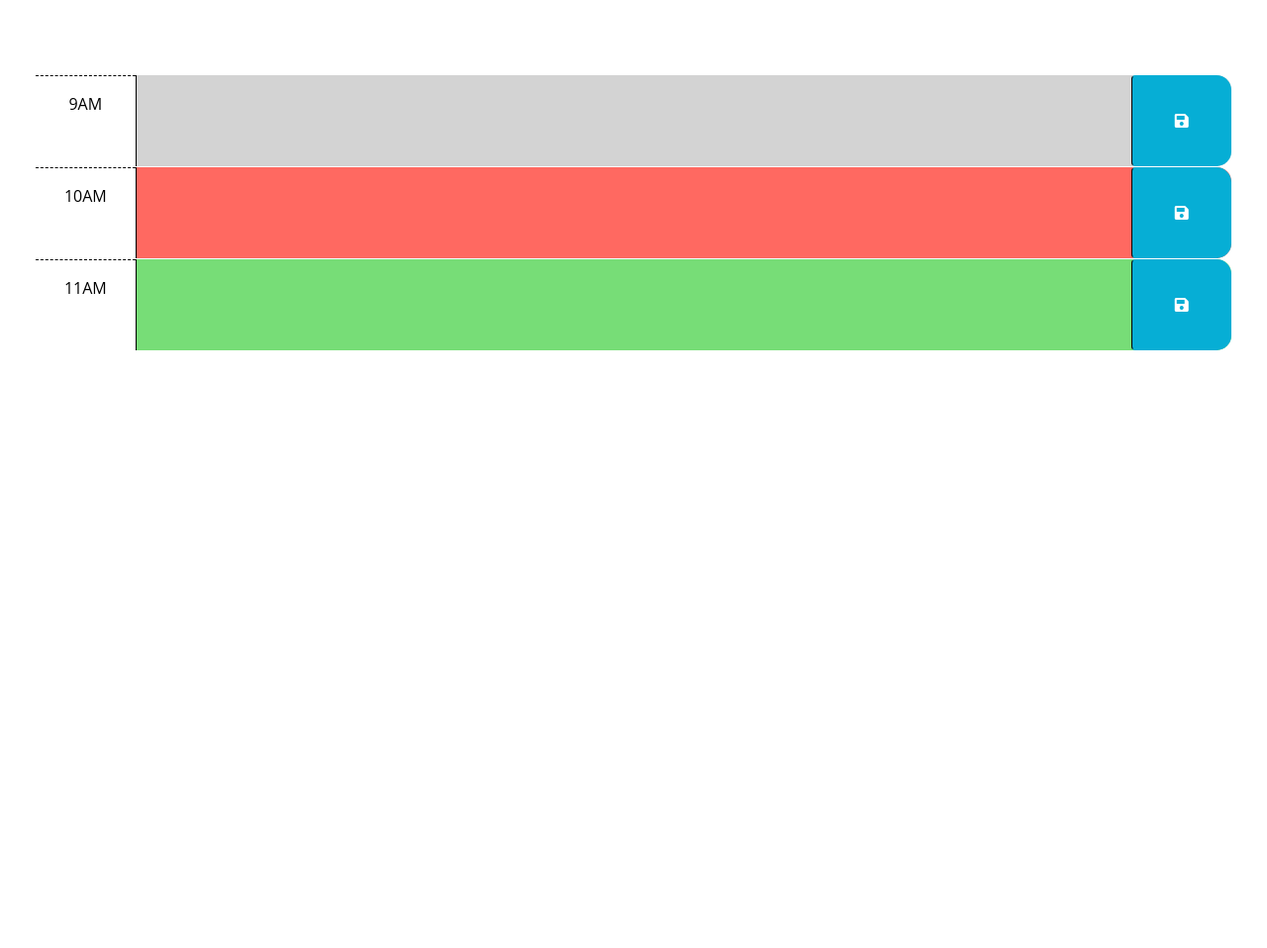
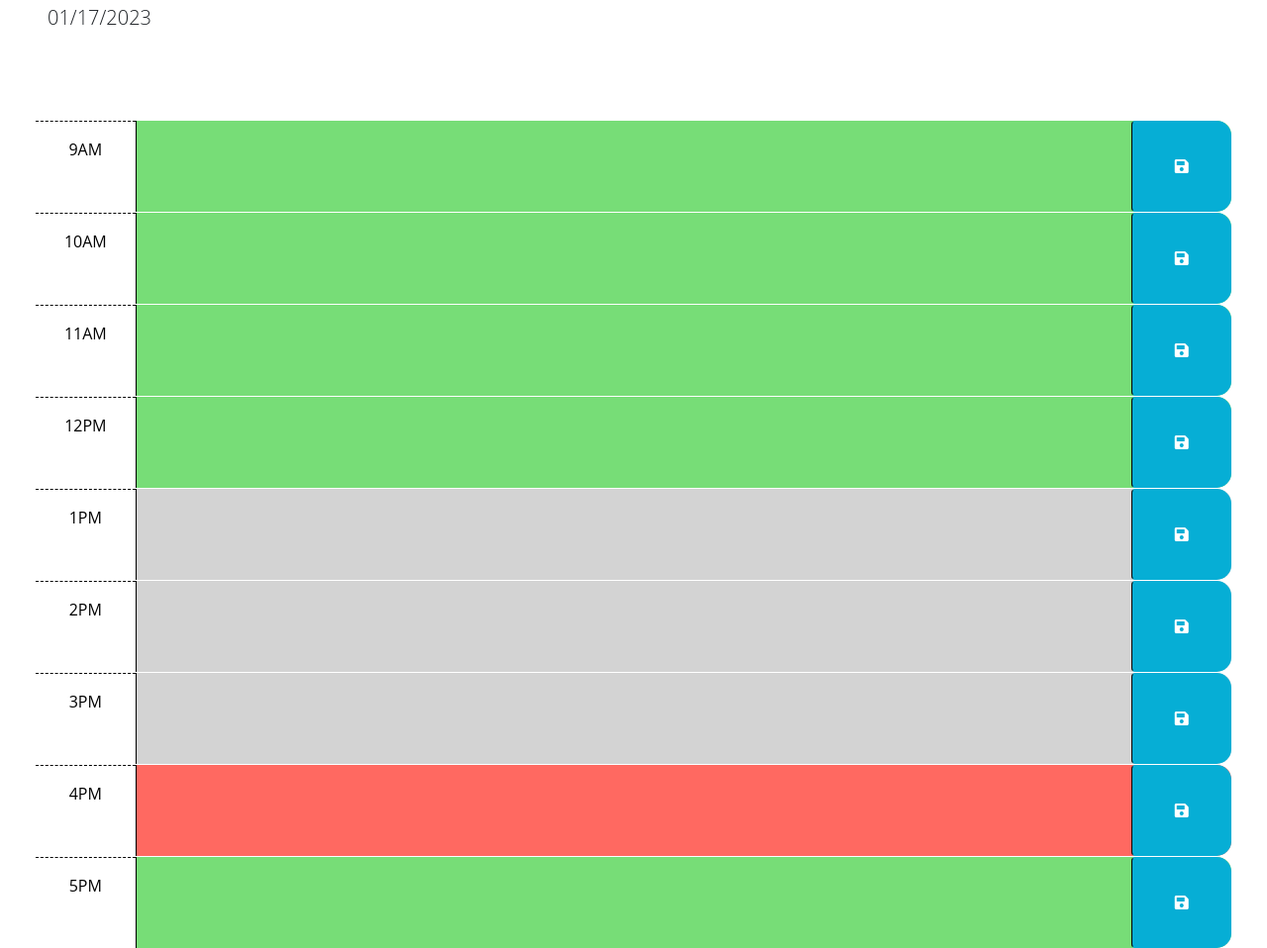
Before and after one commit to Ervin543/Daily_Planner_and_Scheduler, a plain HTML site: page index.html in a window 1280 px wide. Shown: the part 176-1134 px from the top of the page at 99% size. Before the commit the page ends 800 px from the top, so only its background shows below. Drawn offline with nearby package versions, Linux system fonts and the light colour scheme.

Commit message:
finished all javascript and html

```diff
--- a/assets/css/style.css
+++ b/assets/css/style.css
@@ -57,3 +57,8 @@ textarea {
   font-size: 20px;
   transition: all 0.3s ease-in-out;
 }
+
+/* This selsector targets the header */
+/* .lead {
+
+} */
--- a/assets/js/script.js
+++ b/assets/js/script.js
@@ -1,23 +1,42 @@
-// Wrap all code that interacts with the DOM in a call to jQuery to ensure that
-// the code isn't run until the browser has finished rendering all the elements
-// in the html.
-$(function () {
-  // TODO: Add a listener for click events on the save button. This code should
-  // use the id in the containing time-block as a key to save the user input in
-  // local storage. HINT: What does `this` reference in the click listener
-  // function? How can DOM traversal be used to get the "hour-x" id of the
-  // time-block containing the button that was clicked? How might the id be
-  // useful when saving the description in local storage?
-  //
-  // TODO: Add code to apply the past, present, or future class to each time
-  // block by comparing the id to the current hour. HINTS: How can the id
-  // attribute of each time-block be used to conditionally add or remove the
-  // past, present, and future classes? How can Day.js be used to get the
-  // current hour in 24-hour time?
-  //
-  // TODO: Add code to get any user input that was saved in localStorage and set
-  // the values of the corresponding textarea elements. HINT: How can the id
-  // attribute of each time-block be used to do this?
-  //
-  // TODO: Add code to display the current date in the header of the page.
-});
+//-- this var targets all of the save buttons in the html --//
+var buttons = $('.saveBtn');
+
+//-- this function will save the text that has been entered by the user through local storage, and that saved text will persist after the page has been refreshed --//
+buttons.on('click', function (e) {
+  console.log ($(this).siblings('textarea').val())
+  localStorage.setItem($(this).siblings('textarea').attr('id'),$(this).siblings('textarea').val())
+})
+for (let i = 0; i < localStorage.length; i++) {
+  $('#'+ i).val(localStorage.getItem(i))
+
+}
+
+//-- this var will display the current date below the header text --//
+var currentDay = dayjs();
+$('#currentDay').text(currentDay.format('MM/DD/YYYY'));
+
+//-- the code below checks to see if the current time needs to be updated at certain intervals --//
+timeUpdater ();
+setInterval(timeUpdater, 15000);
+
+function timeUpdater() {
+  //-- this var retrieves the current number of hours --//
+  var currentHour = dayjs().hour();
+
+  //-- this code loops over each time block and checks to see if it needs a specific background color to be applied based on the current time --//
+ $('.time-block').each(function () {
+   var timeBlock = parseInt($(this).attr('id').split('-')[1]);
+
+   //-- the code here checks to see if we've moved past the current hour and applies a new class to the div element that houses the time-block classes --//
+   if (timeBlock < currentHour) {
+     $(this).addClass('past');
+    } else if (timeBlock === currentHour) {
+      $(this).removeClass('past');
+      $(this).addClass('present');
+    } else {
+    $(this).removeClass('past');
+    $(this).removeClass('present');
+    $(this).addClass('future');
+  }
+})
+}
--- a/index.html
+++ b/index.html
@@ -31,42 +31,83 @@
       <p id="currentDay" class="lead"></p>
     </header>
     <div class="container-fluid px-5">
-      <!-- Use class for "past", "present", and "future" to apply styles to the
-        time-block divs accordingly. The javascript will need to do this by
-        adding/removing these classes on each div by comparing the hour in the
-        id to the current hour. The html provided below is meant to be an example
-        demonstrating how the css provided can be leveraged to create the
-        desired layout and colors. The html below should be removed or updated
-        in the finished product. Remember to delete this comment once the
-        code is implemented.
-        -->
 
-      <!-- Example of a past time block. The "past" class adds a gray background color. -->
-      <div id="hour-9" class="row time-block past">
+      <!-- added an id to all <textarea> elements to save them in local storage -->
+      <div id="hour-9" class="row time-block ">
         <div class="col-2 col-md-1 hour text-center py-3">9AM</div>
-        <textarea class="col-8 col-md-10 description" rows="3"> </textarea>
+        <textarea class="col-8 col-md-10 description" rows="3" id="0"> </textarea>
         <button class="btn saveBtn col-2 col-md-1" aria-label="save">
           <i class="fas fa-save" aria-hidden="true"></i>
         </button>
       </div>
 
-      <!-- Example of a present time block. The "present" class adds a red background color. -->
-      <div id="hour-10" class="row time-block present">
+
+      <div id="hour-10" class="row time-block ">
         <div class="col-2 col-md-1 hour text-center py-3">10AM</div>
-        <textarea class="col-8 col-md-10 description" rows="3"> </textarea>
+        <textarea class="col-8 col-md-10 description" rows="3" id="1"> </textarea>
         <button class="btn saveBtn col-2 col-md-1" aria-label="save">
           <i class="fas fa-save" aria-hidden="true"></i>
         </button>
       </div>
 
-      <!-- Example of a future time block. The "future" class adds a green background color. -->
-      <div id="hour-11" class="row time-block future">
+
+      <div id="hour-11" class="row time-block ">
         <div class="col-2 col-md-1 hour text-center py-3">11AM</div>
-        <textarea class="col-8 col-md-10 description" rows="3"> </textarea>
+        <textarea class="col-8 col-md-10 description" rows="3" id="2"> </textarea>
         <button class="btn saveBtn col-2 col-md-1" aria-label="save">
           <i class="fas fa-save" aria-hidden="true"></i>
         </button>
       </div>
+
+      <div id="hour-12" class="row time-block ">
+        <div class="col-2 col-md-1 hour text-center py-3">12PM</div>
+        <textarea class="col-8 col-md-10 description" rows="3" id="3"> </textarea>
+        <button class="btn saveBtn col-2 col-md-1" aria-label="save">
+          <i class="fas fa-save" aria-hidden="true"></i>
+        </button>
+      </div>
+
+      <div id="hour-1" class="row time-block ">
+        <div class="col-2 col-md-1 hour text-center py-3">1PM</div>
+        <textarea class="col-8 col-md-10 description" rows="3" id="4"> </textarea>
+        <button class="btn saveBtn col-2 col-md-1" aria-label="save">
+          <i class="fas fa-save" aria-hidden="true"></i>
+        </button>
+      </div>
+
+      <div id="hour-2" class="row time-block ">
+        <div class="col-2 col-md-1 hour text-center py-3">2PM</div>
+        <textarea class="col-8 col-md-10 description" rows="3" id="5"> </textarea>
+        <button class="btn saveBtn col-2 col-md-1" aria-label="save">
+          <i class="fas fa-save" aria-hidden="true"></i>
+        </button>
+      </div>
+
+      <div id="hour-3" class="row time-block ">
+        <div class="col-2 col-md-1 hour text-center py-3">3PM</div>
+        <textarea class="col-8 col-md-10 description" rows="3" id="6"> </textarea>
+        <button class="btn saveBtn col-2 col-md-1" aria-label="save">
+          <i class="fas fa-save" aria-hidden="true"></i>
+        </button>
+      </div>
+
+      <div id="hour-4" class="row time-block ">
+        <div class="col-2 col-md-1 hour text-center py-3">4PM</div>
+        <textarea class="col-8 col-md-10 description" rows="3" id="7"> </textarea>
+        <button class="btn saveBtn col-2 col-md-1" aria-label="save">
+          <i class="fas fa-save" aria-hidden="true"></i>
+        </button>
+      </div>
+
+      <div id="hour-5" class="row time-block ">
+        <div class="col-2 col-md-1 hour text-center py-3">5PM</div>
+        <textarea class="col-8 col-md-10 description" rows="3" id="8"> </textarea>
+        <button class="btn saveBtn col-2 col-md-1" aria-label="save">
+          <i class="fas fa-save" aria-hidden="true"></i>
+        </button>
+      </div>
+
+
     </div>
 
     <script src="https://cdnjs.cloudflare.com/ajax/libs/jquery/3.2.1/jquery.min.js"></script>
```
